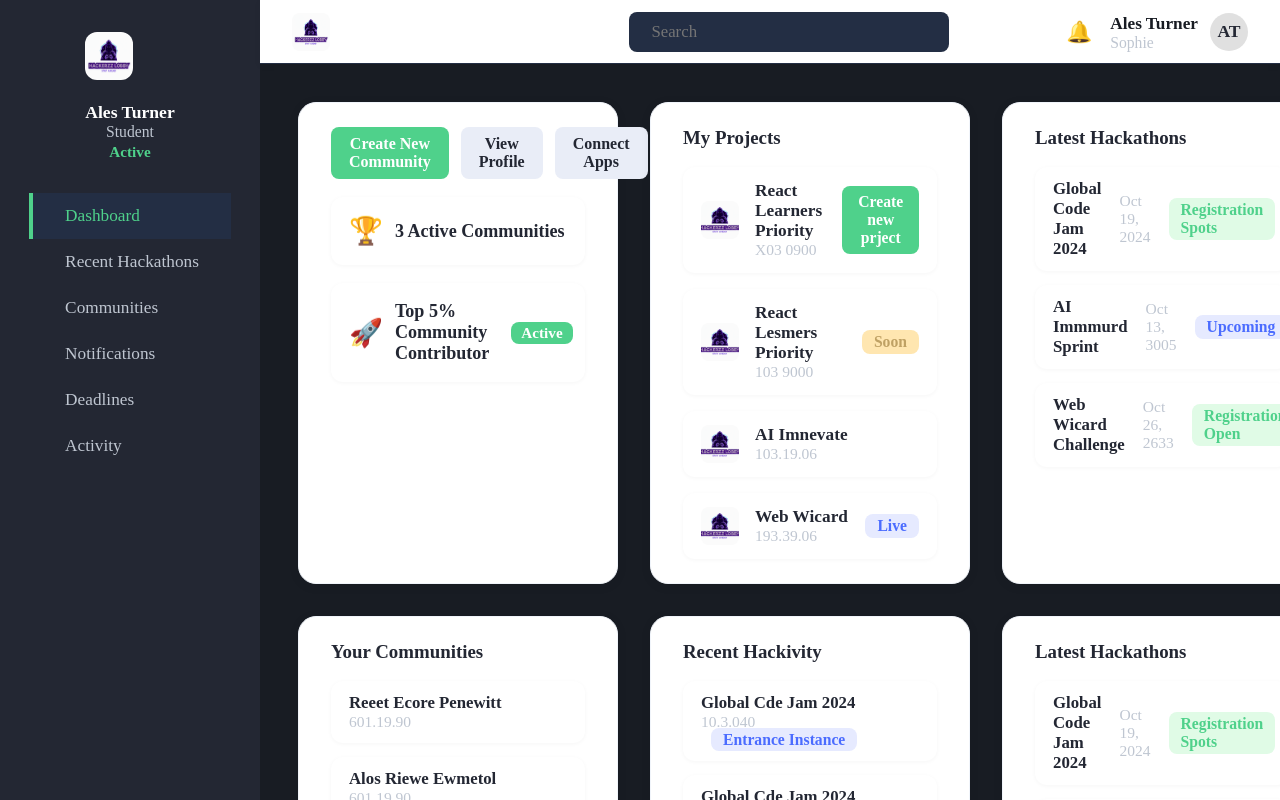
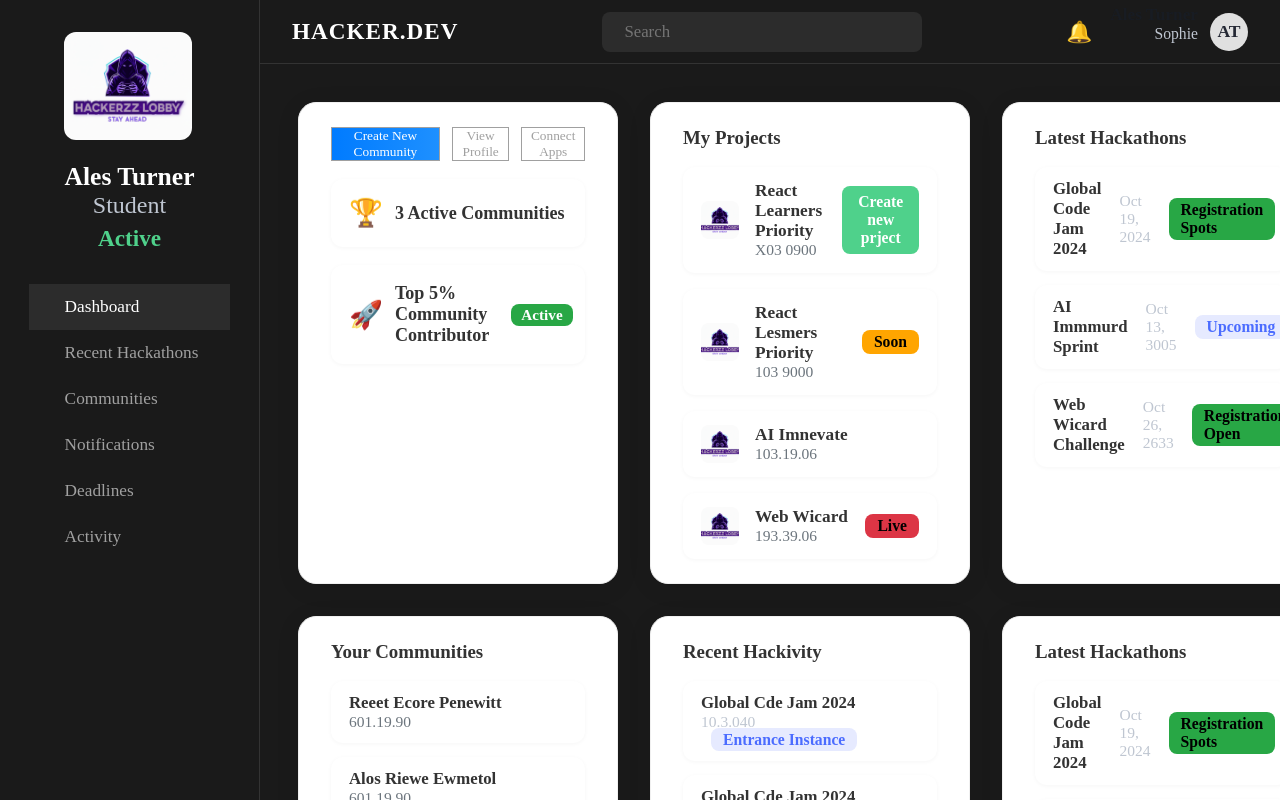
Before and after one commit to Sameer6305/Hackerzz_lobby, a React (Create React App) app: page /dashboard in a window 1280 px wide. Shown: the top 800 px of the page. Built offline with nearby package versions, Linux system fonts and the light colour scheme.

Commit message:
CSS cleaned

```diff
--- a/src/App.css
+++ b/src/App.css
@@ -1,116 +1,12 @@
 .community-form-title {
   margin-top: 12px;
-  color: #232733;
-  font-size: 2rem;
-  font-weight: 700;
-  margin-bottom: 32px;
-  text-align: center;
-}
-/* Community Create Page Styles */
-.community-create-page {
-  min-height: 100vh;
-  display: flex;
-  flex-direction: column;
-  align-items: center;
-  justify-content: flex-start;
-  background: #f7f9fb;
-  padding-top: 48px;
-}
-
-.community-create-page h2 {
-  color: #232733;
-  font-size: 2rem;
-  font-weight: 700;
-  margin-bottom: 32px;
-}
-
-.community-form {
-  background: #fff;
-  border-radius: 16px;
-  box-shadow: 0 4px 24px 0 rgba(0,0,0,0.10);
-  padding: 36px 32px 28px 32px;
-  display: flex;
-  flex-direction: column;
-  gap: 18px;
-  min-width: 340px;
-  max-width: 420px;
-  width: 100%;
-}
-
-.community-form label {
-  display: flex;
-  flex-direction: column;
-  font-weight: 600;
-  color: #232733;
-  font-size: 1.05rem;
-  gap: 6px;
-}
-
-.community-form input,
-.community-form textarea {
-  padding: 9px 12px;
-  border: 1.5px solid #e0e0e0;
-  border-radius: 7px;
-  font-size: 1rem;
-  background: #f7f9fb;
-  color: #232733;
-  margin-top: 2px;
-  resize: none;
-}
-
-.community-form textarea {
-  min-height: 60px;
-  max-height: 180px;
-}
-
-.community-form input:focus,
-.community-form textarea:focus {
-  outline: 2px solid #4fd18b;
-  border-color: #4fd18b;
-}
-
-.form-error {
-  color: #e74c3c;
-  font-size: 1rem;
-  margin-bottom: 8px;
-  font-weight: 500;
-}
-
-.form-actions {
-  display: flex;
-  gap: 16px;
-  margin-top: 10px;
-  justify-content: flex-end;
-}
-
-@media (max-width: 600px) {
-  .community-form {
-    min-width: 0;
-    max-width: 98vw;
-    padding: 18px 6vw 18px 6vw;
-  }
-  .community-create-page h2 {
-    font-size: 1.3rem;
-    margin-bottom: 18px;
-  }
-}
-/* Appbar profile dropdown styles for Dashboard.js */
-.appbar-user {
-  position: relative;
-}
-.appbar-user-dropdown {
-  position: absolute;
-  top: 54px;
-  right: 0;
-  background: #fff;
-  border-radius: 12px;
-  box-shadow: 0 4px 24px 0 rgba(0,0,0,0.13);
+  box-shadow: 0 4px 24px 0 rgba(0,0,0,0.23);
   min-width: 170px;
   z-index: 1000;
   display: flex;
   flex-direction: column;
   padding: 8px 0;
-  animation: fadeIn 0.18s;
+  animation: fadeIn 0.38s;
 }
 .appbar-user-dropdown-item {
   background: none;
@@ -120,7 +16,7 @@
   font-size: 1.05rem;
   color: #232733;
   cursor: pointer;
-  transition: background 0.15s;
+  transition: background 0.05s;
 }
 .appbar-user-dropdown-item:hover {
   background: #f7f9fb;
@@ -144,17 +40,18 @@
 
 .dashboard-sidebar {
   width: 260px;
-  background: #232733;
-  color: #fff;
+  background: #3C424D;
+  color: #C0C0C0;
   display: flex;
   flex-direction: column;
   align-items: center;
   padding: 32px 0 0 0;
   min-height: 100vh;
+  border-right: 1px solid #333333;
 }
 .sidebar-logo {
-  width: 48px;
-  height: 48px;
+  width: 128px;
+  height: 108px;
   border-radius: 12px;
   margin-bottom: 18px;
 }
@@ -163,19 +60,19 @@
   margin-bottom: 32px;
 }
 .sidebar-user-name {
-  font-size: 1.1rem;
+  font-size: 1.6rem;
   font-weight: 700;
   color: #fff;
 }
 .sidebar-user-role {
-  font-size: 0.98rem;
+  font-size: 1.5rem;
   color: #bfc6d1;
 }
 .sidebar-user-status {
-  font-size: 0.95rem;
+  font-size: 1.45rem;
   color: #4fd18b;
   font-weight: 600;
-  margin-top: 2px;
+  margin-top: 6px;
 }
 .sidebar-nav ul {
   list-style: none;
@@ -185,16 +82,16 @@
 }
 .sidebar-nav li {
   padding: 13px 32px;
-  color: #bfc6d1;
+  color: #A0A0A0;
   font-size: 1.08rem;
   cursor: pointer;
   border-left: 4px solid transparent;
   transition: background 0.18s, color 0.18s, border-color 0.18s;
 }
 .sidebar-nav li.active, .sidebar-nav li:hover {
-  background: #232e44;
-  color: #4fd18b;
-  border-left: 4px solid #4fd18b;
+  background: #2C2C2C;
+  color: #FFFFFF;
+  border-left: 4px solid #2C2C2C;
 }
 
 .dashboard-main-area {
@@ -207,33 +104,29 @@
   display: flex;
   align-items: center;
   justify-content: space-between;
-  background: #232733;
+  background: #1A1A1A;
   padding: 0 36px;
   height: 68px;
-  border-bottom: 1px solid #232e44;
+  border-bottom: 1px solid #333333;
 }
 .appbar-left {
   display: flex;
   align-items: center;
   gap: 16px;
 }
-.appbar-logo {
-  width: 38px;
-  height: 38px;
-  border-radius: 8px;
-}
 .appbar-title {
-  color: #fff;
+  color: #FFFFFF;
+  font-family: sans-serif typeface;
   font-size: 1.45rem;
   font-weight: 700;
   letter-spacing: 1px;
 }
 .appbar-search {
-  background: #232e44;
+  background: #2C2C2C;
   border: none;
   border-radius: 8px;
   padding: 10px 22px;
-  color: #bfc6d1;
+  color: #E0E0E0;
   font-size: 1.05rem;
   width: 320px;
   margin: 0 32px;
@@ -254,20 +147,21 @@
 .appbar-user-info {
   display: flex;
   flex-direction: column;
-  align-items: flex-start;
+  align-items: flex-end;
+  margin-bottom: 18px;
 }
 .appbar-user-name {
-  color: #fff;
-  font-size: 1.08rem;
-  font-weight: 600;
+  color: #FFFFFF;
+  font-size: 1.48rem;
+  font-weight: 800;
 }
 .appbar-user-role {
-  color: #bfc6d1;
+  color: #E0E0E0;
   font-size: 0.98rem;
 }
 .appbar-bell {
   font-size: 1.3rem;
-  color: #bfc6d1;
+  color: #c14040;
   margin-left: 10px;
   cursor: pointer;
 }
@@ -280,13 +174,14 @@
   padding: 38px 38px 0 38px;
 }
 .dashboard-card {
-  background: #f7f9fb;
+  background: #FFFFFF;
   border-radius: 18px;
-  box-shadow: 0 2px 12px 0 rgba(0,0,0,0.07);
+  box-shadow: 0 4px 24px 0 rgba(0,0,0,0.08);
   padding: 28px 28px 22px 28px;
   display: flex;
   flex-direction: column;
   min-width: 0;
+  border: 1px solid #F0F0F0;
 }
 .stats-header {
   display: flex;
@@ -294,18 +189,12 @@
   margin-bottom: 18px;
 }
 .stats-btn {
-  background: #e9edf7;
-  color: #232733;
-  border: none;
-  border-radius: 8px;
-  font-weight: 600;
-  font-size: 1rem;
-  padding: 8px 18px;
-  cursor: pointer;
-  transition: background 0.18s, color 0.18s;
+  background: transparent;
+  color: #628285;
+  border: 1.5px solid #070606;
 }
 .stats-btn-primary {
-  background: #4fd18b;
+  background: linear-gradient(90deg, #007BFF 0%, #1E90FF 100%);
   color: #fff;
 }
 .stats-btn-primary:hover {
@@ -322,17 +211,18 @@
   gap: 12px;
   font-size: 1.13rem;
   font-weight: 600;
-  color: #232733;
+  color: #333333;
   background: #fff;
   border-radius: 12px;
   padding: 18px 18px;
   box-shadow: 0 1px 4px 0 rgba(0,0,0,0.04);
 }
 .stats-icon {
+  color: #007BFF;
   font-size: 1.7rem;
 }
 .stats-badge-active {
-  background: #4fd18b;
+  background: #28A745;
   color: #fff;
   font-size: 0.95rem;
   border-radius: 8px;
@@ -344,7 +234,7 @@
   font-size: 1.18rem;
   font-weight: 700;
   margin-bottom: 18px;
-  color: #232733;
+  color: #333333;
 }
 .projects-list {
   display: flex;
@@ -369,11 +259,11 @@
 .project-title {
   font-size: 1.08rem;
   font-weight: 600;
-  color: #232733;
+  color: #333333;
 }
 .project-desc {
   font-size: 0.97rem;
-  color: #bfc6d1;
+  color: #6C757D;
 }
 .project-btn-primary {
   background: #4fd18b;
@@ -394,22 +284,19 @@
   margin-left: auto;
 }
 .project-status.soon {
-  background: #ffe6b0;
-  color: #bfa164;
+  background: #FFA500;
 }
 .project-status.active {
-  background: #e0fbe6;
-  color: #4fd18b;
+  background: #28A745;
 }
 .project-status.live {
-  background: #e6eaff;
-  color: #4b6cff;
+  background: #DC3545;
 }
 .hackathons-header {
   font-size: 1.18rem;
   font-weight: 700;
   margin-bottom: 18px;
-  color: #232733;
+  color: #333333;
 }
 .hackathons-list {
   display: flex;
@@ -428,7 +315,7 @@
 .hackathon-title {
   font-size: 1.05rem;
   font-weight: 600;
-  color: #232733;
+  color: #333333;
 }
 .hackathon-date {
   font-size: 0.97rem;
@@ -442,8 +329,7 @@
   margin-left: auto;
 }
 .hackathon-status.open {
-  background: #e0fbe6;
-  color: #4fd18b;
+  background: #28A745;
 }
 .hackathon-status.upcoming {
   background: #e6eaff;
@@ -453,7 +339,7 @@
   font-size: 1.18rem;
   font-weight: 700;
   margin-bottom: 18px;
-  color: #232733;
+  color: #333333;
 }
 .communities-list {
   display: flex;
@@ -469,17 +355,17 @@
 .community-title {
   font-size: 1.05rem;
   font-weight: 600;
-  color: #232733;
+  color: #333333;
 }
 .community-desc {
   font-size: 0.97rem;
-  color: #bfc6d1;
+  color: #6C757D;
 }
 .hackivity-header {
   font-size: 1.18rem;
   font-weight: 700;
   margin-bottom: 18px;
-  color: #232733;
+  color: #333333;
 }
 .hackivity-list {
   display: flex;
@@ -495,7 +381,7 @@
 .hackivity-title {
   font-size: 1.05rem;
   font-weight: 600;
-  color: #232733;
+  color: #333333;
 }
 .hackivity-date {
   font-size: 0.97rem;
@@ -841,9 +727,9 @@
   display: flex;
   align-items: center;
   justify-content: space-between;
-  background: #fff;
+  background: #1A1A1A;
   height: 64px;
-  box-shadow: 0 2px 8px 0 rgba(0,0,0,0.04);
+  border-bottom: 1px solid #333333;
   padding: 0 32px;
   z-index: 10;
 }
@@ -865,7 +751,7 @@
 }
 .dashboard-appbar-bell {
   font-size: 1.3rem;
-  color: #bdbdbd;
+  color: #E0E0E0;
   cursor: pointer;
 }
 /* User menu dropdown styles */
@@ -2069,3 +1955,89 @@ html {
     height: calc(100vh - 56px);
   }
 }
+
+/* --- DASHBOARD COLOR SCHEME OVERRIDE --- */
+.dashboard-root {
+  background: #1A1A1A;
+}
+.dashboard-sidebar {
+  background: #1A1A1A;
+  color: #C0C0C0;
+  border-right: 1px solid #333333;
+}
+.sidebar-nav li {
+  color: #A0A0A0;
+}
+.sidebar-nav li.active, .sidebar-nav li:hover {
+  background: #2C2C2C;
+  color: #FFFFFF;
+  border-left: 4px solid #2C2C2C;
+}
+.dashboard-appbar {
+  background: #1A1A1A;
+  border-bottom: 1px solid #333333;
+}
+.appbar-title {
+  color: #FFFFFF;
+}
+.appbar-search {
+  background: #2C2C2C;
+  color: #E0E0E0;
+}
+.appbar-user-name {
+  color: #FFFFFF;
+}
+.appbar-user-role {
+  color: #E0E0E0;
+}
+.appbar-bell {
+  color: #E0E0E0;
+}
+.dashboard-card {
+  background: #FFFFFF;
+  box-shadow: 0 4px 24px 0 rgba(0,0,0,0.08);
+  border: 1px solid #F0F0F0;
+}
+.stats-btn.stats-btn-primary {
+  background: linear-gradient(90deg, #007BFF 0%, #1E90FF 100%);
+  color: #fff;
+}
+.stats-btn {
+  background: transparent;
+  color: #A0A0A0;
+  border: 1.5px solid #A0A0A0;
+}
+.stats-btn:hover {
+  background: #2C2C2C;
+  color: #FFFFFF;
+}
+.stats-badge-active {
+  background: #28A745;
+}
+.project-status.soon {
+  background: #FFA500;
+}
+.project-status.active {
+  background: #28A745;
+}
+.project-status.live {
+  background: #DC3545;
+}
+.stats-header-title {
+  color: #333333;
+}
+.stats-item {
+  color: #333333;
+}
+.stats-icon {
+  color: #007BFF;
+}
+.projects-header {
+  color: #333333;
+}
+.project-title {
+  color: #333333;
+}
+.project-desc {
+  color: #6C757D;
+}
--- a/src/Dashboard.js
+++ b/src/Dashboard.js
@@ -77,7 +77,7 @@ export default function Dashboard() {
         {/* Top App Bar */}
         <header className="dashboard-appbar">
           <div className="appbar-left">
-            <img src={logoImg} alt="Logo" className="appbar-logo" />
+            {/* Logo removed from appbar as requested */}
             <span className="appbar-title">HACKER.DEV</span>
           </div>
           <input className="appbar-search" placeholder="Search" />
--- a/src/DashboardAppbar.js
+++ b/src/DashboardAppbar.js
@@ -1,6 +1,5 @@
 import React, { useState, useRef } from 'react';
 import { useNavigate } from 'react-router-dom';
-import logoImg from './Img/logo.png';
 
 export default function DashboardAppbar() {
   const [menuOpen, setMenuOpen] = useState(false);
@@ -20,7 +19,6 @@ export default function DashboardAppbar() {
   return (
     <header className="dashboard-appbar">
       <div className="appbar-left">
-        <img src={logoImg} alt="Logo" className="appbar-logo" />
         <span className="appbar-title">HACKER.DEV</span>
       </div>
       <input className="appbar-search" placeholder="Search" />
```
